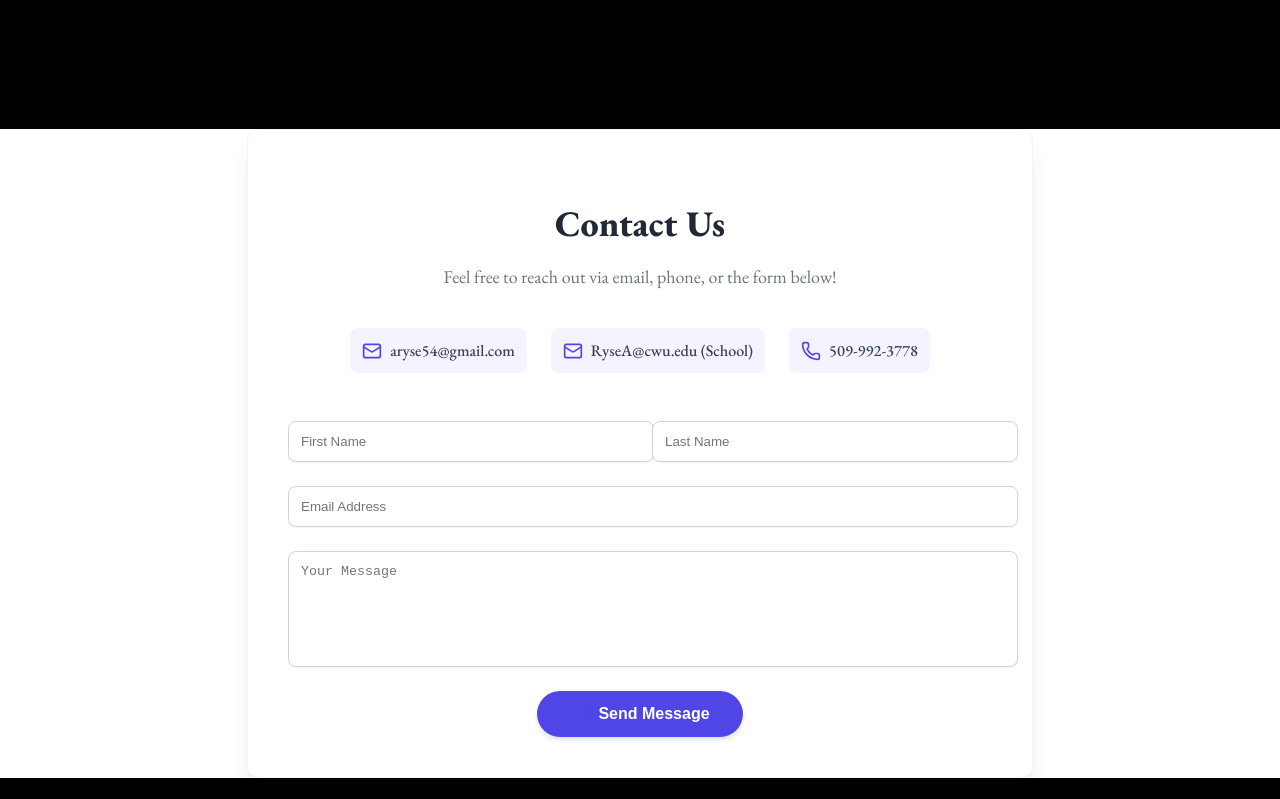
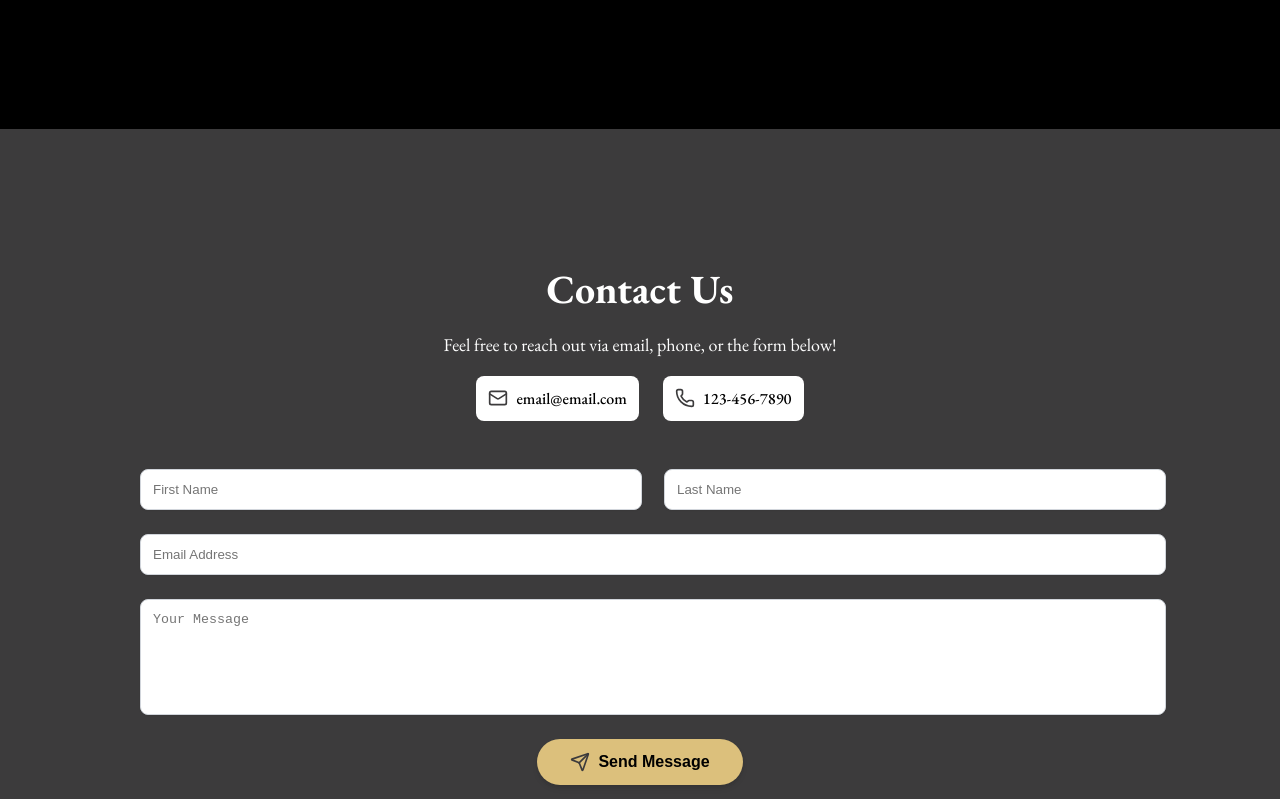
Before and after one commit to rysealex/lzm-landscaping-llc, a React (Create React App) app: page / in a window 1280 px wide. Shown: the part 1281-2080 px from the top of the page. Built offline with nearby package versions, Linux system fonts and the light colour scheme.

Commit message:
Contact form styling.

```diff
--- a/src/App.css
+++ b/src/App.css
@@ -166,30 +166,32 @@ nav a.active {
 } */
 /* Main container */
 .contact-container {
-    max-width: 44rem; /* Equivalent to max-w-4xl */
+  background-color: var(--secondary-color);
+  color: var(--text-color);
+  padding: 100px 20px;
+  text-align: center;
+  /* max-width: 44rem;
   margin-left: auto;
   margin-right: auto;
-    padding: 2.5rem; /* Equivalent to p-10 */
+  padding: 2.5rem;
   background-color: #ffffff;
-    box-shadow: 0 20px 25px -5px rgba(0, 0, 0, 0.1), 0 10px 10px -5px rgba(0, 0, 0, 0.04); /* shadow-2xl */
-    border-radius: 0.75rem; /* rounded-xl */
-    border: 1px solid #f3f4f6; /* border-gray-100 */
+  box-shadow: 0 20px 25px -5px rgba(0, 0, 0, 0.1), 0 10px 10px -5px rgba(0, 0, 0, 0.04);
+  border-radius: 0.75rem;
+  border: 1px solid #f3f4f6; border-gray-100; */
 }
 
 /* Header */
 .contact-header {
-    text-align: center;
-    margin-bottom: 2.5rem; /* mb-10 */
+  margin-bottom: 20px;
 }
 .contact-header h2 {
-    font-size: 2.25rem; /* text-4xl */
-    font-weight: 800; /* font-extrabold */
-    color: #1f2937; /* text-gray-900 */
+  font-size: 2.5em;
+  color: var(--text-color);
   margin-bottom: 0.5rem;
 }
 .contact-header p {
-    font-size: 1.125rem; /* text-lg */
-    color: #6b7280; /* text-gray-500 */
+  font-size: 1.125em;
+  color: var(--text-color);
 }
 
 /* Contact Info Section */
@@ -197,8 +199,8 @@ nav a.active {
   display: flex;
   flex-direction: column;
   justify-content: center;
-    gap: 1.5rem; /* gap-6 */
-    margin-bottom: 3rem; /* mb-12 */
+  gap: 1.5rem;
+  margin-bottom: 3rem;
   text-align: center;
 }
 @media (min-width: 768px) {
@@ -210,28 +212,30 @@ nav a.active {
   display: flex;
   align-items: center;
   justify-content: center;
-    padding: 0.75rem; /* p-3 */
-    border-radius: 0.5rem; /* rounded-lg */
-    background-color: #f5f3ff; /* bg-indigo-50 */
-    transition: background-color 150ms ease-in-out;
+  padding: 0.75rem;
+  border-radius: 0.5rem;
+  background-color: var(--text-color);
+  transition: color 0.3s ease, background-color 0.3s ease;
 }
 .contact-item:hover {
-    background-color: #ede9fe; /* hover:bg-indigo-100 */
+  cursor: pointer;
+  background-color: var(--primary-color);
+  transform: scale(1.05);
 }
 .contact-icon {
-    width: 1.25rem; /* w-5 h-5 */
+  width: 1.25rem;
   height: 1.25rem;
-    color: #4f46e5; /* text-indigo-600 */
-    margin-right: 0.5rem; /* mr-2 */
+  color: var(--secondary-color);
+  margin-right: 0.5rem;
 }
 .contact-item a {
-    font-weight: 500; /* font-medium */
-    color: #374151; /* text-gray-700 */
+  font-weight: 500;
+  color: var(--background-color);
   text-decoration: none;
 }
-.contact-item a:hover {
-    color: #4f46e5; /* hover:text-indigo-600 */
-}
+/* .contact-item a:hover {
+    color: #4f46e5;
+} */
 
 /* Status Messages */
 .status-hidden {
@@ -245,43 +249,45 @@ nav a.active {
   font-size: 0.875rem;
 }
 .status-message-success {
-    background-color: #d1fae5; /* bg-green-100 */
-    color: #065f46; /* text-green-700 */
-    border-color: #34d399; /* border-green-400 */
+  background-color: #d1fae5;
+  color: #065f46;
+  border-color: #34d399;
 }
 .status-message-error {
-    background-color: #fee2e2; /* bg-red-100 */
-    color: #b91c1c; /* text-red-700 */
-    border-color: #f87171; /* border-red-400 */
+  background-color: #fee2e2;
+  color: #b91c1c;
+  border-color: #f87171;
 }
 .status-message > div {
   display: flex;
   align-items: center;
 }
 .status-message .status-icon-success {
-    color: #059669; /* text-green-600 */
+  color: #059669;
   width: 1.25rem; height: 1.25rem; margin-right: 0.5rem;
 }
 .status-message .status-icon-error {
-    color: #dc2626; /* text-red-600 */
+  color: #dc2626;
   width: 1.25rem; height: 1.25rem; margin-right: 0.5rem;
 }
 
 /* Error List */
 .error-list {
-    background-color: #fef2f2; /* bg-red-50 */
-    border: 1px solid #fca5a5; /* border-red-300 */
-    color: #b91c1c; /* text-red-700 */
-    padding: 1rem;
-    border-radius: 0.5rem;
-    margin-bottom: 1.5rem;
-    box-shadow: 0 1px 2px 0 rgba(0, 0, 0, 0.05); /* shadow-sm */
+  margin: 0 auto;
+  /* background-color: #fef2f2;
+  border: 1px solid #fca5a5;  */
+  color: #b91c1c;
+  padding: 0.5rem;
+  /* border-radius: 0.5rem; */
+  /* margin-bottom: 0.5rem; */
+  box-shadow: 0 1px 2px 0 rgba(0, 0, 0, 0.05);
 }
 .error-list h4 {
   font-weight: 700;
   display: flex;
   align-items: center;
-    margin-bottom: 0.5rem;
+  justify-content: center;
+  margin-bottom: 0.2rem;
 }
 .error-list .alert-icon {
   width: 1rem; height: 1rem; margin-right: 0.5rem;
@@ -289,19 +295,22 @@ nav a.active {
 .error-list ul {
   list-style: disc;
   padding-left: 1.25rem;
-    font-size: 0.875rem;
+  font-size: 1rem;
+  list-style: none;
 }
 
 /* Form Styling */
 .contact-form {
   display: flex;
   flex-direction: column;
-    gap: 1.5rem; /* space-y-6 equivalent */
+  gap: 1.5rem;
+  max-width: 1000px;
+  margin: 0 auto;
 }
 .contact-form-group {
   display: grid;
   grid-template-columns: 1fr;
-    gap: 1.5rem; /* gap-6 */
+  gap: 3rem;
 }
 @media (min-width: 768px) {
   .contact-form-group {
@@ -310,17 +319,17 @@ nav a.active {
 }
 
 .contact-form input, .contact-form textarea {
-    padding: 0.75rem; /* p-3 */
-    border: 1px solid #d1d5db; /* border-gray-300 */
-    border-radius: 0.5rem; /* rounded-lg */
+  padding: 0.75rem;
+  border: 1px solid #d1d5db;
+  border-radius: 0.5rem;
   transition: all 150ms;
-    box-shadow: 0 1px 2px 0 rgba(0, 0, 0, 0.05); /* shadow-sm */
+  box-shadow: 0 1px 2px 0 rgba(0, 0, 0, 0.05);
   width: 100%;
 }
 .contact-form input:focus, .contact-form textarea:focus {
   outline: none;
-    border-color: #4f46e5; /* focus:border-indigo-500 */
-    box-shadow: 0 0 0 3px rgba(79, 70, 229, 0.2); /* focus:ring-indigo-500 equivalent */
+  border-color: var(--primary-color);
+  box-shadow: 0 0 0 2px var(--primary-color);
 }
 .contact-form textarea {
     resize: none;
@@ -341,13 +350,16 @@ nav a.active {
     font-weight: 700;
     border-radius: 9999px; /* rounded-full */
     box-shadow: 0 4px 6px -1px rgba(0, 0, 0, 0.1), 0 2px 4px -2px rgba(0, 0, 0, 0.1); /* shadow-lg */
-    color: #ffffff;
-    background-color: #4f46e5; /* bg-indigo-600 */
+    color: var(--background-color);
+    background-color: var(--primary-color);
     transition: all 200ms ease-in-out;
-    transform: scale(1);
+
+}
+.submit-button:hover {
+  cursor: pointer;
 }
 .submit-button:hover:not(:disabled) {
-    background-color: #4338ca; /* hover:bg-indigo-700 */
+    background-color: var(--text-color);
     transform: scale(1.05);
 }
 .submit-button:disabled {
--- a/src/contact.tsx
+++ b/src/contact.tsx
@@ -182,15 +182,11 @@ function Contact() {
       <div className='contact-info'>
         <div className='contact-item'>
           <Mail className='contact-icon' />
-          <a href='mailto:aryse54@gmail.com'>aryse54@gmail.com</a>
-        </div>
-        <div className='contact-item'>
-          <Mail className='contact-icon' />
-          <a href='mailto:RyseA@cwu.edu'>RyseA@cwu.edu (School)</a>
+          <a href=''>email@email.com</a>
         </div>
         <div className='contact-item'>
           <Phone className='contact-icon' />
-          <a href='tel:+15099923778'>509-992-3778</a>
+          <a href='tel:+'>123-456-7890</a>
         </div>
       </div>
 
@@ -204,17 +200,6 @@ function Contact() {
         </div>
       </div>
 
-      {/* Error Messages */}
-      {errorMessages.length > 0 && (
-        <div className='error-list'>
-          <h4><AlertTriangle className='alert-icon'/> Please correct the following errors:</h4>
-          <ul>
-            {errorMessages.map((err, index) => (
-              <li key={index}>{err}</li>
-            ))}
-          </ul>
-        </div>
-      )}
 
       {/* Contact Form */}
       <form id='contact-form' onSubmit={handleSubmit} className='contact-form'>
@@ -265,6 +250,18 @@ function Contact() {
           disabled={isLoading}
         ></textarea>
 
+        {/* Error Messages */}
+        {errorMessages.length > 0 && (
+          <div className='error-list'>
+            <h4><AlertTriangle className='alert-icon'/> Please correct the following errors:</h4>
+            <ul>
+              {errorMessages.map((err, index) => (
+                <li key={index}>{err}</li>
+              ))}
+            </ul>
+          </div>
+        )}
+
         {/* Submit Button */}
         <div className='submit-button-wrapper'>
           <button
```
Lines whose indentation alone changed are shown as unchanged.
